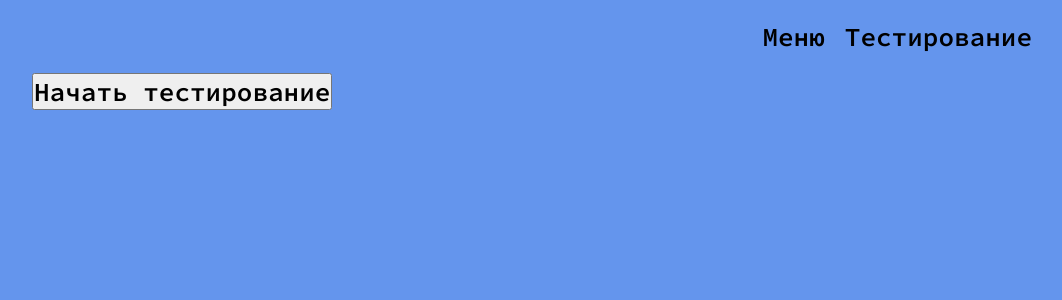
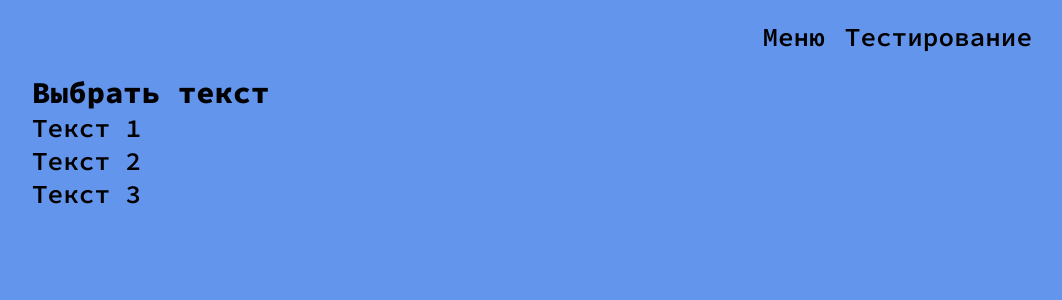
Before and after one commit to tiMURtSE/typing-app, a React (Create React App) app: page / in a window 1280 px wide. Shown: the top 300 px of the page, without its empty margins (108-1170 px from the left). Built offline with nearby package versions, Linux system fonts and the light colour scheme.

Commit message:
меню

```diff
--- a/src/components/testing/Testing.jsx
+++ b/src/components/testing/Testing.jsx
@@ -24,10 +24,6 @@ const Testing = () => {
         }
     };
 
-    useEffect(() => {
-        // проверяет, навешен ли слушатель событий. предотвращает повторное добавление слушателя
-        if (hasEventListener.current) return;
-
     const onKeyDown = (event) => {
         const span = document.querySelector(`.letter:nth-of-type(${state + 1})`);
 
@@ -50,10 +46,24 @@ const Testing = () => {
         }
     };
 
+    useEffect(() => {
+        if (hasEventListener.current) {
+            return () => {
+                document.removeEventListener('keydown', onKeyDown);
+                console.log('nety')
+            }
+        }
+    }, []);
+
+    useEffect(() => {
+        // проверяет, навешен ли слушатель событий. предотвращает повторное добавление слушателя
+        if (hasEventListener.current) return;
+
         // условие для предотвращения навешивания слушателя после прохождения теста
         if (modal.isStart) {
             hasEventListener.current = true;
             document.addEventListener('keydown', onKeyDown);
+            console.log('est')
         }
 
     }, [state]);
--- a/src/pages/Menu.jsx
+++ b/src/pages/Menu.jsx
@@ -1,11 +1,27 @@
-import React, { useEffect } from 'react';
+import React, { useEffect, useState } from 'react';
 
 const Menu = () => {
+    const [textModal, setTextModal] = useState(false);
+    const selectText = () => {
+        setTextModal(true);
+    };
 
     return (
         <div>
+            {
+                (textModal) && (
+                    <div>
+                        <textarea name="" id="" cols="30" rows="10"></textarea>
+                    </div>
+                )
+            }
 
-            <button  type='button'>Начать тестирование</button>
+            <h3>Выбрать текст</h3>
+            <div>
+                <div onClick={selectText}>Текст 1</div>
+                <div onClick={selectText}>Текст 2</div>
+                <div onClick={selectText}>Текст 3</div>
+            </div>
         </div>
     );
 };
```
Also changed, not shown: 1 other file (tests, documents, lock files or other folders). Lines whose indentation alone changed are shown as unchanged.
